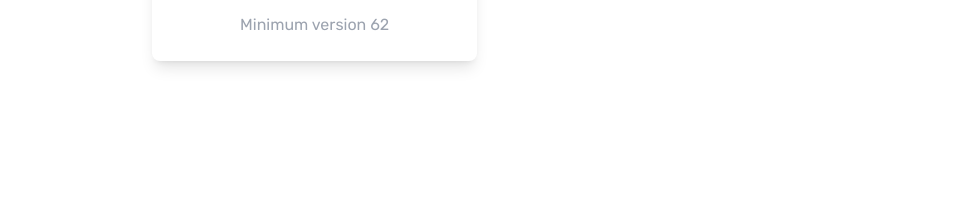
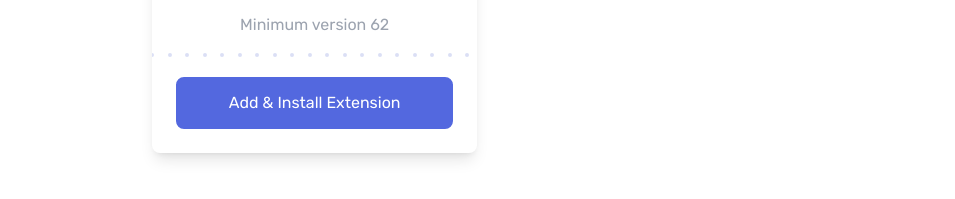
Before and after one commit to Soulbolt/bookmark, a website: page index.html in a window 1280 px wide. Shown: the part 1949-2148 px from the top of the page, without its empty margins (0-955 px from the left). Drawn offline with Linux system fonts and the light colour scheme; files whose address does not match are found by name.

Commit message:
Add dot container and anchor as a button labeled 'Add & Install Extension'. Add background img config to tailwind.config.js

```diff
--- a/index.html
+++ b/index.html
@@ -275,6 +275,15 @@
           </div>
           <h5 class="pt-6 text-xl font-bold">Add to Chrome</h5>
           <p class="text-gray-400">Minimum version 62</p>
+
+          <!-- Dots -->
+          <div class="bg-dots bg-repeat-x px-6 pt-6 capitalize">
+            <a
+              href="#"
+              class="block w-full py-3 text-white duration-200 border-2 rounded-lg bg-softBlue hover:text-softBlue hover:bg-white border-softBlue"
+              >Add & Install Extension</a
+            >
+          </div>
         </div>
       </div>
     </section>
--- a/tailwind.config.js
+++ b/tailwind.config.js
@@ -18,6 +18,9 @@ module.exports = {
       fontFamily: {
         sans: ["Rubik", "sans-serif"],
       },
+      backgroundImage: {
+        dots: "url('./images/bg-dots.svg')",
+      },
     },
   },
   plugins: [],
```
Also changed, not shown: css/style.css.
